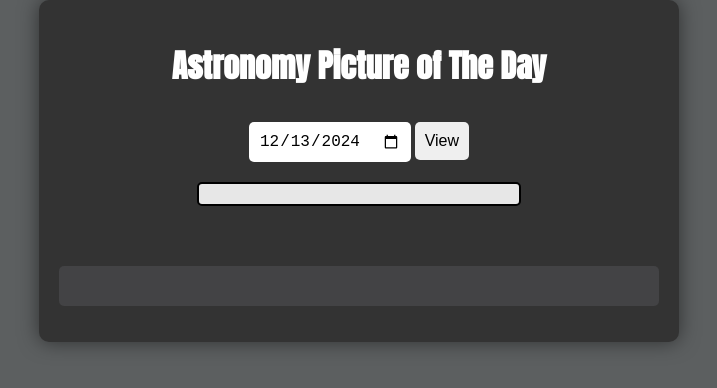
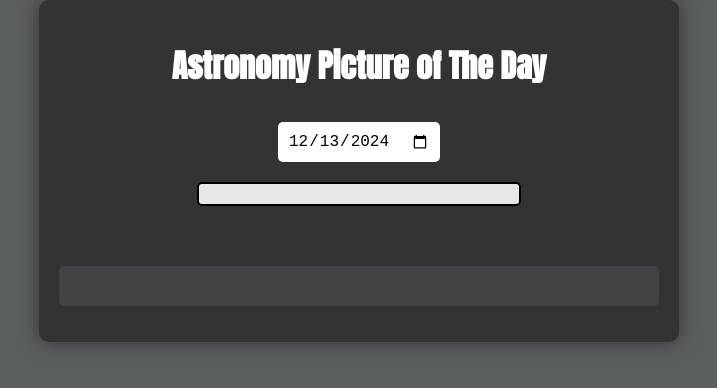
Before and after one commit to Aravind-Reddy07/apod-app, a plain HTML site: page index.html in a window 1280 px wide. Shown: the whole page, without its empty margins (281-998 px from the left). Drawn offline with Linux system fonts and the light colour scheme; no server answers.

Commit message:
Update index.html

```diff
--- a/index.html
+++ b/index.html
@@ -12,7 +12,6 @@
             <h1 class="title">Astronomy Picture of The Day</h1>
             <form class="search-form">
                 <input class="input-date" type="date">
-                <button type="button" class="view-btn">View</button>
             </form>
         </header>
         <main class="apod-container">
```
